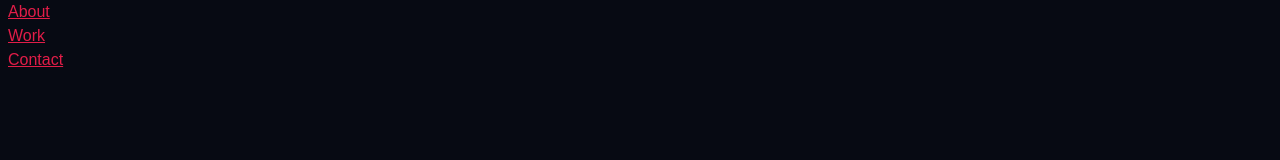
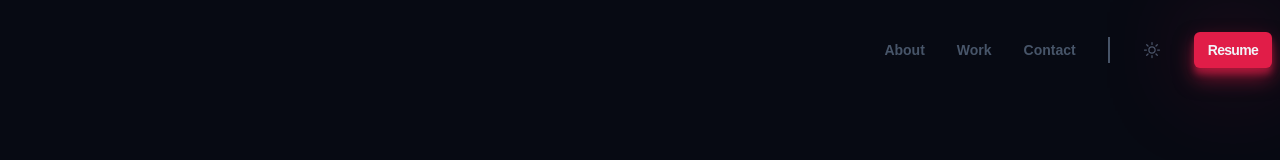
Before and after one commit to FAZIL-AHMED-M/Portfolio, a website built with Vite: page index.html in a window 1280 px wide. Built offline with nearby package versions, Linux system fonts and the light colour scheme; a web font is replaced by a local one.

Commit message:
completed navigation

```diff
--- a/index.html
+++ b/index.html
@@ -1,5 +1,6 @@
-<!doctype html>
-<html lang="en">
+  <!doctype html>
+  <html lang="en">
+
   <head>
     <link href="https://api.fontshare.com/v2/css?f[]=general-sans@400,500,600,700&display=swap" rel="stylesheet">
     <meta charset="UTF-8" />
@@ -7,6 +8,7 @@
     <meta name="viewport" content="width=device-width, initial-scale=1.0" />
     <title>PORTFOLIO</title>
   </head>
+
   <body>
     <header class="header container">
       <nav>
@@ -14,11 +16,26 @@
           <li><a href="">About</a></li>
           <li><a href="">Work</a></li>
           <li><a href="">Contact</a></li>
+          <li class="line"></li>
+          <li><button class="sunicon">
+              <svg xmlns="http://www.w3.org/2000/svg" fill="none" viewBox="0 0 24 24" stroke-width="1.5"
+                stroke="currentColor">
+                <path stroke-linecap="round" stroke-linejoin="round"
+                  d="M12 3v2.25m6.364.386-1.591 1.591M21 12h-2.25m-.386 6.364-1.591-1.591M12 18.75V21m-4.773-4.227-1.591 1.591M5.25 12H3m4.227-4.773L5.636 5.636M15.75 12a3.75 3.75 0 1 1-7.5 0 3.75 3.75 0 0 1 7.5 0Z" />
+              </svg>
+            </button></li>
+          <li><a style="color: var(--clr-light);" class="btn">Resume</a></li>
         </ul>
+        <button class="ham"><svg xmlns="http://www.w3.org/2000/svg" fill="none" viewBox="0 0 24 24"
+          stroke-width="1.5" stroke="currentColor">
+          <path stroke-linecap="round" stroke-linejoin="round" d="M3.75 6.75h16.5M3.75 12h16.5m-16.5 5.25h16.5" />
+        </svg>
+      </button>
       </nav>
     </header>
 
 
     <script type="module" src="./src/main.js"></script>
   </body>
-</html>
+
+  </html>
--- a/styles/components/header.css
+++ b/styles/components/header.css
@@ -1,3 +1,69 @@
+.header {
+ display: flex;
+ justify-content: flex-end;
+ align-items: center;
+ padding-top: 2rem;
+ padding-bottom: 2rem;
+}
+
+.header nav ul {
+ display: none;
+}
+
+
+.ham{
+ color: var(--clr-light);
+ width: var(--size-2xl);
+ height: var(--size-2xl);
+ display: block;
+}
+
+
+
+
+@media (min-width: 768px) {
+
+.header nav ul {
+ display: flex;
+ align-items: center;
+ list-style: none;
+ /* border: 1px solid red; */
+ gap: 2em;
+}
+
+.header nav ul a {
+ text-decoration: none;
+ font-size: var(--size-xs);
+ font-weight: 600;
+ color: var(--clr-slate600);
+ transition: color 0.3s;
+
+}
+.header nav ul a:hover{
+ color: var(--clr-rose);
+}
+.line {
+ border: 1px solid var(--clr-slate600);
+ padding-top: 1.5em;
+}
+.sunicon {
+ display: block;
+ color:var(--clr-slate600);
+ width: var(--size-base);
+ height:var(--size-base);
+}
+
+.ham {
+ display: none;
+}
+
+}
+
+
+
+
+
+
 /*
 @media (min-width: 475px) {
 
@@ -6,19 +72,30 @@
 
 @media (min-width: 640px) {
 
-}
+}*/
+
+@media (min-width: 1024px) {
 
 
-@media (min-width: 768px) {
+
+.header nav ul a {
+
+ font-size: var(--size-sm);
+
 
 }
 
 
-@media (min-width: 1024px) {
+
+.sunicon {
+
+ width: var(--size-xl);
+ height:var(--size-xl);
+}
 
 }
 
-
+/*
 @media (min-width: 1280px) {
 
 }
--- a/styles/style.css
+++ b/styles/style.css
@@ -106,13 +106,15 @@ button {
   border-radius: 6px;
   box-shadow: 0 10px 20px rgba(225 , 29, 72, 0.5),
   0  6px 6px rgba(225 , 29, 72 ,0.5), 0 0 100px -10px var(--clr-rose);
+  cursor: pointer;
   transition: transform 0.3s, box-shadow 0.3s;
 }
 
 .btn:hover {
   transform: translateY(-3px);
   box-shadow: 0 14px 28px rgba(225 , 29, 72, 0.25),
-  0  10px 10px rgba(225 , 29, 72 ,0.22), 0 0 120px -10px var(--clr-rose)
+  0  10px 10px rgba(225 , 29, 72 ,0.22), 0 0 120px -10px var(--clr-rose);
+  transition: 0.3s;
 }
 
 
```
